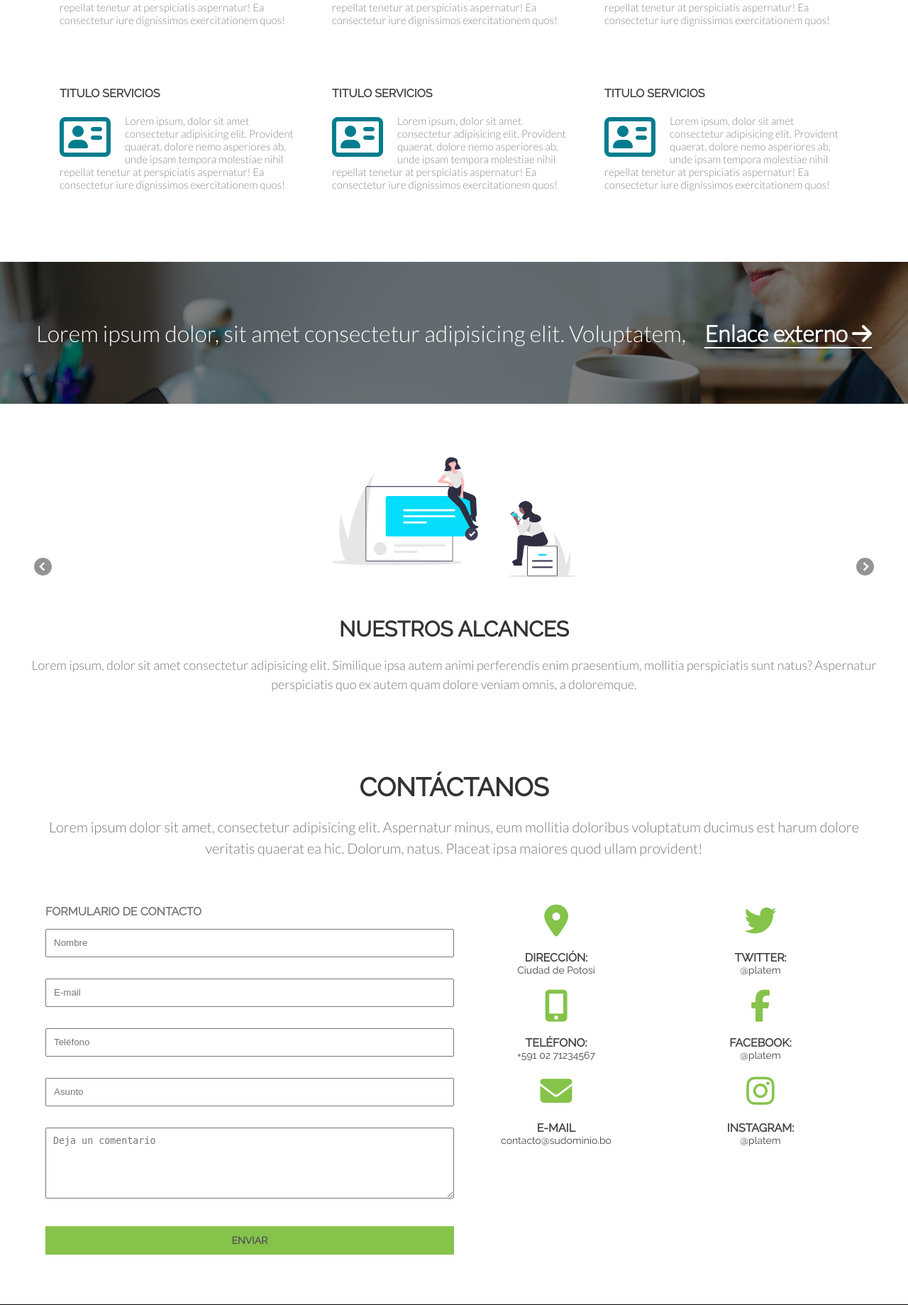
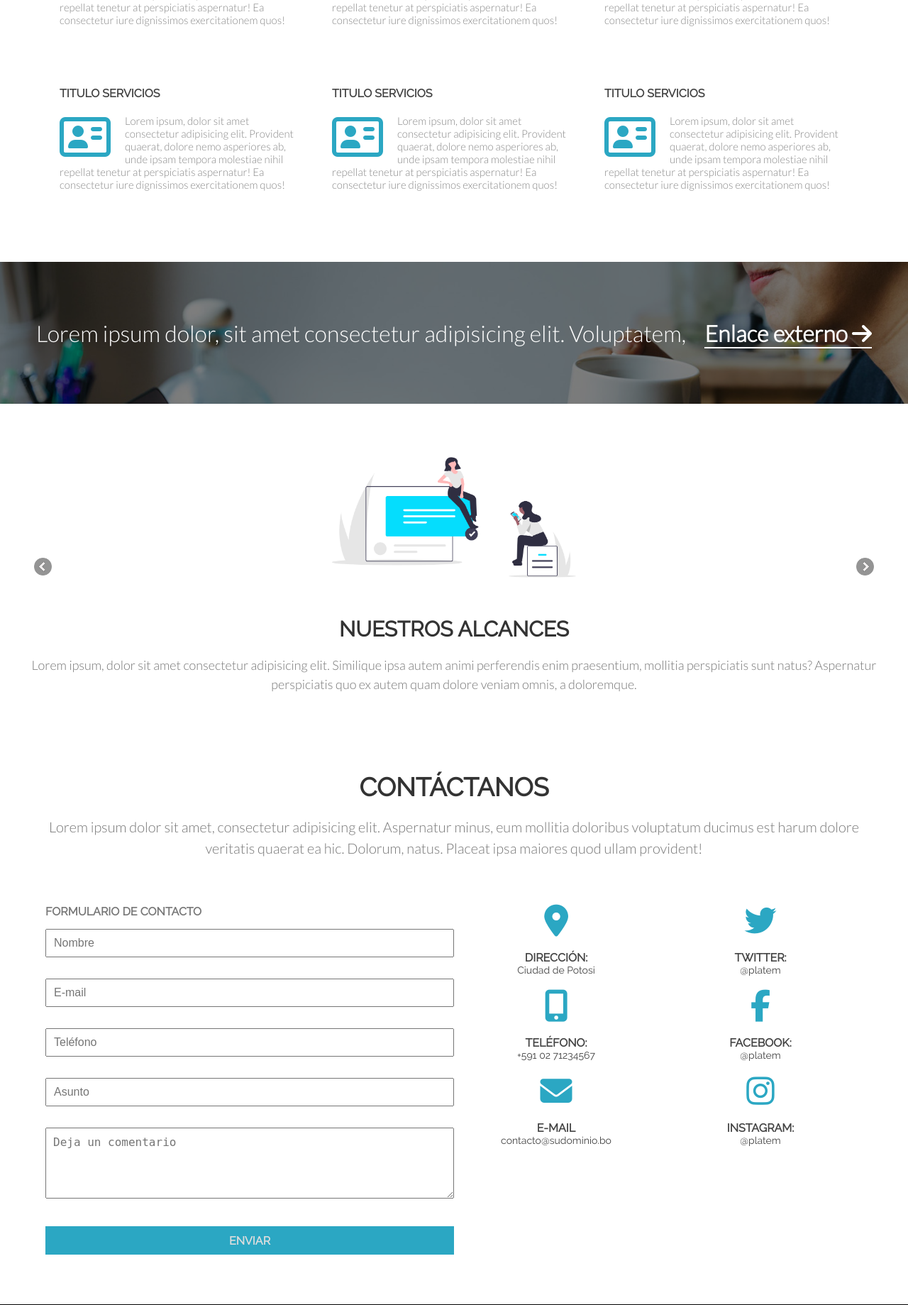
Before and after one commit to simarek/WebPrueba2, a PHP site: page / in a window 1280 px wide. Shown: the part 1970-3809 px from the top of the page at 71% size. Run offline with PHP 8.4, Linux system fonts and the light colour scheme; some libraries are stand-ins or nearby versions.

Commit message:
nuevos arreglos de formulario y colores

```diff
--- a/styles/formulario.css
+++ b/styles/formulario.css
@@ -12,6 +12,7 @@
   margin-top: 15px;
   margin-bottom: 15px;
   padding: 10px;
+  font-size: 16px;
   color: #555;
 }
 
@@ -30,19 +31,19 @@
   margin-top: 20px;
   margin-bottom: 20px;
   padding: 10px;
-  border: 1px solid #85c34a;
-  background-color: #85c34a;
-  font-size: 14px;
+  border: 1px solid #2ba7c3;
+  background-color: #2ba7c3;
+  font-size: 16px;
   font-weight: bold;
   font-family: rale;
   text-transform: uppercase;
-  color: #555;
+  color: #ddd;
 }
 
 .contratar-a:hover {
   color: #000;
   opacity: 0.6;
-  border: 1px solid #456427;
+  border: 1px solid #40808f;
 }
 
 .datos {
@@ -62,7 +63,7 @@
 }
 
 .datos-contacto li i {
-  color: #85c34a;
+  color: #2ba7c3;
   font-size: 45px;
   padding-top: 15px;
 }
@@ -71,7 +72,7 @@ footer {
   clear: both;
   margin-top: 50px;
   background: #000;
-  color: #85c34a;
+  color: #2ba7c3;
   font-size: 12px;
   font-family: rale;
   text-align: center;
--- a/styles/responsive.css
+++ b/styles/responsive.css
@@ -12,7 +12,7 @@
   }
 
   .logo img {
-    padding-top: 16px;
+    padding-top: 10px;
     height: 44px;
   }
 
@@ -44,6 +44,7 @@
   nav a {
     display: block;
     padding: 20px;
+    /*border-bottom: 0.5px solid #555;*/
   }
 
   nav ul li a {
--- a/styles/secciones.css
+++ b/styles/secciones.css
@@ -77,7 +77,7 @@ p {
 .columnasx3 i {
   float: left;
   padding-right: 20px;
-  color: #037d8e;
+  color: #2ba7c3;
 }
 
 .columnasx3 h4 {
```
